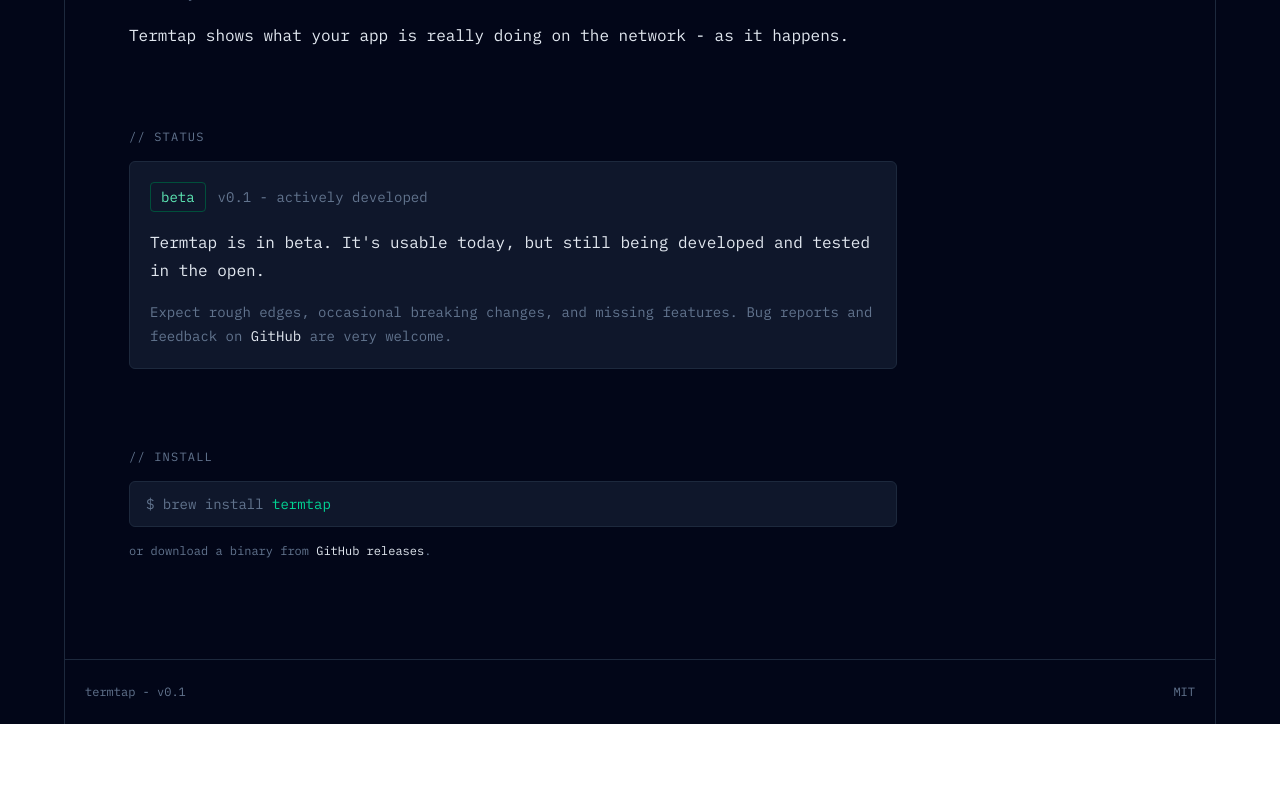
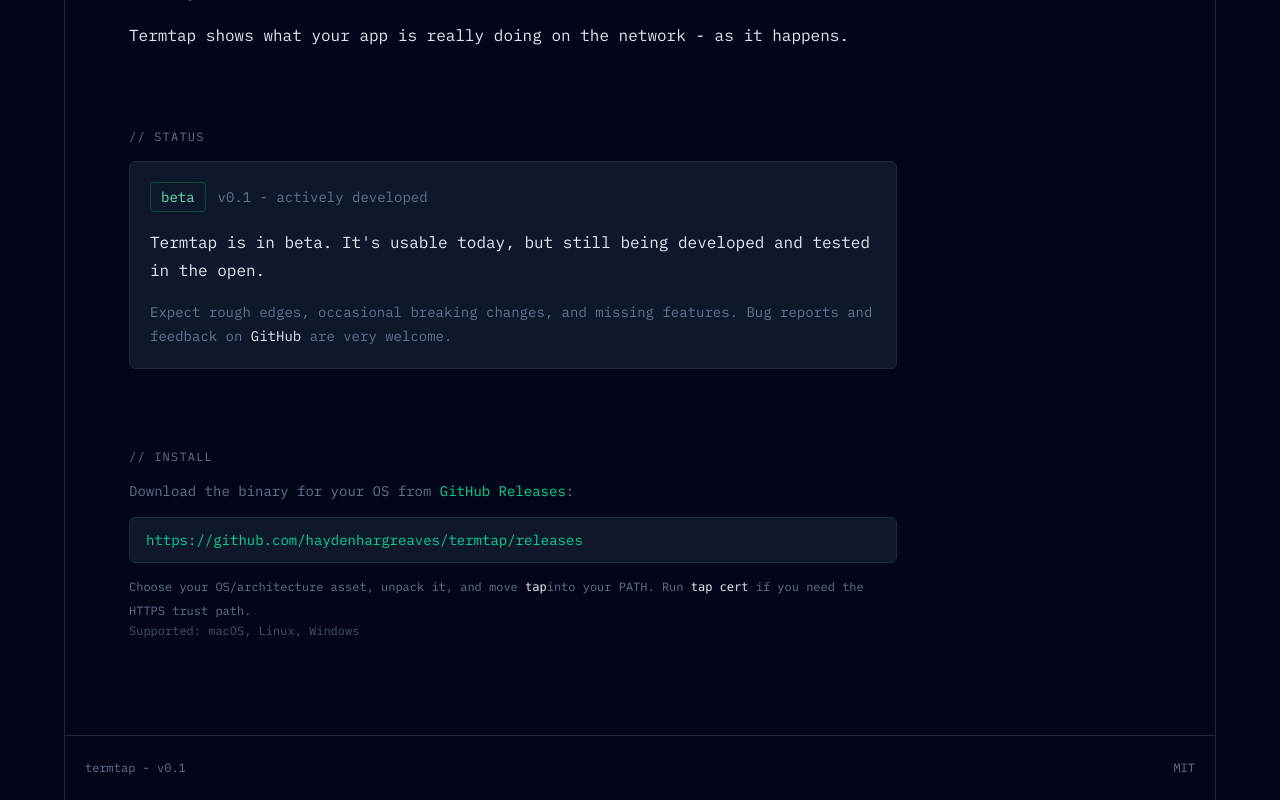
Before and after one commit to haydenhargreaves/termtap, a React (Vite) app in the folder web/: page / in a window 1280 px wide. Shown: the part 1299-2099 px from the top of the page. Before the commit the page ends 2023 px from the top, so only its background shows below. Built offline with nearby package versions, Linux system fonts and the light colour scheme.

Commit message:
fix: lots of web updates

```diff
--- a/web/index.html
+++ b/web/index.html
@@ -4,7 +4,7 @@
     <meta charset="UTF-8" />
     <link rel="icon" type="image/svg+xml" href="/favicon.svg" />
     <meta name="viewport" content="width=device-width, initial-scale=1.0" />
-    <title>web</title>
+    <title>Tap | Debug your Backend</title>
   </head>
   <body>
     <div id="root"></div>
--- a/web/src/components/HeroSection.tsx
+++ b/web/src/components/HeroSection.tsx
@@ -42,7 +42,7 @@
         </a>
         <a
           className="rounded-md border border-slate-800 px-5 py-2.5 text-slate-200 transition-colors hover:border-emerald-400 focus-visible:border-emerald-400"
-          href="https://github.com"
+          href="https://github.com/haydenhargreaves/termtap"
           target="_blank"
           rel="noreferrer"
         >
--- a/web/src/components/InstallSection.tsx
+++ b/web/src/components/InstallSection.tsx
@@ -8,18 +8,28 @@
     >
       <SectionLabel label="// INSTALL" />
 
+      <p className="mt-4 text-sm text-slate-500">
+        Download the binary for your OS from{' '}
+        <a
+          className="text-emerald-400 underline-offset-2 hover:underline"
+          href="https://github.com/haydenhargreaves/termtap/releases"
+        >
+          GitHub Releases
+        </a>
+        :
+      </p>
+
       <div className="mt-4 rounded-md border border-slate-800 bg-slate-900 px-4 py-3 text-xs md:text-sm">
-        <span className="text-slate-500">$ brew install </span>
-        <span className="text-emerald-400">termtap</span>
+        <span className="text-emerald-400">https://github.com/haydenhargreaves/termtap/releases</span>
       </div>
 
       <p className="mt-3 text-xs leading-6 text-slate-500">
-        or download a binary from{' '}
-        <a className="text-slate-200 underline-offset-2 hover:underline" href="https://github.com">
-          GitHub releases
-        </a>
-        .
+        Choose your OS/architecture asset, unpack it, and move <code className="px-0 text-slate-200">tap</code>
+        into your PATH. Run{' '}
+        <code className="px-0 text-slate-200">tap cert </code>
+        if you need the HTTPS trust path.
       </p>
+      <p className="text-slate-600 text-xs">Supported: macOS, Linux, Windows</p>
     </section>
   )
 }
--- a/web/src/components/SiteHeader.tsx
+++ b/web/src/components/SiteHeader.tsx
@@ -42,7 +42,7 @@
         </a>
         <a
           className={`${sharedLinkClasses} text-slate-500`}
-          href="https://github.com"
+          href="https://github.com/haydenhargreaves/termtap"
           target="_blank"
           rel="noreferrer"
         >
--- a/web/src/components/StatusSection.tsx
+++ b/web/src/components/StatusSection.tsx
@@ -21,7 +21,7 @@
         <p className="mt-4 max-w-3xl text-xs leading-6 text-slate-500 md:text-sm">
           Expect rough edges, occasional breaking changes, and missing features. Bug reports and
           feedback on{' '}
-          <a className="text-slate-200 underline-offset-2 hover:underline" href="https://github.com">
+          <a className="text-slate-200 underline-offset-2 hover:underline" href="https://github.com/haydenhargreaves/termtap">
             GitHub
           </a>{' '}
           are very welcome.
--- a/web/src/pages/DocsPage.tsx
+++ b/web/src/pages/DocsPage.tsx
@@ -111,20 +111,22 @@
 
           <DocsSection id="install" number="01" title="Install">
             <p>
-              Download the latest binary from{' '}
-              <a className="text-emerald-400 underline-offset-2 hover:underline" href="https://github.com/termtap/releases">
+              Download the binary for your OS from{' '}
+              <a className="text-emerald-400 underline-offset-2 hover:underline" href="https://github.com/haydenhargreaves/termtap/releases">
                 GitHub Releases
               </a>
               :
             </p>
             <CommandBlock>
-              <span className="text-slate-400">$ curl -L -o termtap.tar.gz </span>
-              <span className="text-emerald-400">https://github.com/termtap/releases/latest</span>
+              <span className="text-emerald-400">https://github.com/haydenhargreaves/termtap/releases</span>
             </CommandBlock>
             <p className="text-slate-500 text-sm">
-              Unpack the binary, place it on your PATH, and run <code className="px-0 text-slate-200">tap cert </code>
+              Choose your OS/architecture asset, unpack it, and move <code className="px-0 text-slate-200">tap </code>
+              into your PATH. Run{' '}
+              <code className="px-0 text-slate-200">tap cert </code>
               if you need the HTTPS trust path.
             </p>
+            <p className="text-slate-600 text-xs">Supported: macOS, Linux, Windows</p>
             <p className="text-slate-600 text-xs">
               If demand for other install methods grows, they can be added later.
             </p>
@@ -234,7 +236,7 @@
             </ul>
             <p className="text-slate-500 text-sm">
               Last updated: 2026-04-19. Questions?{' '}
-              <a className="text-slate-300 underline-offset-2 hover:underline" href="https://github.com">
+              <a className="text-slate-300 underline-offset-2 hover:underline" href="https://github.com/haydenhargreaves/termtap">
                 Open an issue.
               </a>
             </p>
@@ -246,7 +248,7 @@
             </a>
             <a
               className="transition-colors hover:text-slate-200 focus-visible:text-slate-200"
-              href="https://github.com"
+              href="https://github.com/haydenhargreaves/termtap"
               target="_blank"
               rel="noreferrer"
             >
```
Also changed, not shown: 1 other file (tests, documents, lock files or other folders).
